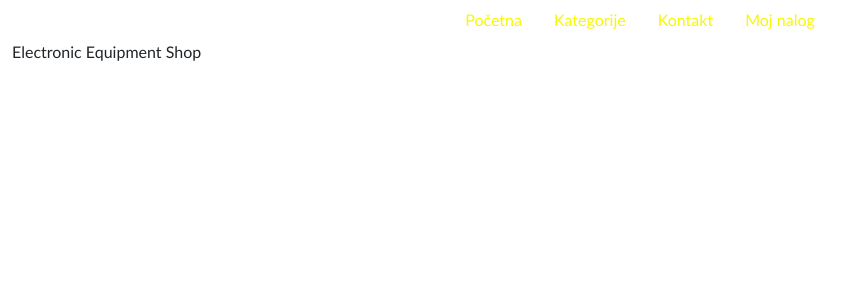
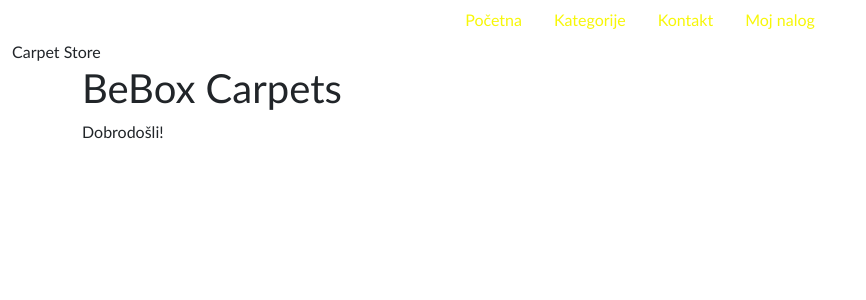
Before and after one commit to BoBeBox/e-commercApp, a React (Create React App) app in the folder 04-front-end/: page / in a window 1280 px wide. Shown: the top 300 px of the page, without its empty margins (0-866 px from the left). Built offline with nearby package versions, Linux system fonts and the light colour scheme.

Commit message:
minor fixes and changes in pages

```diff
--- a/04-front-end/src/components/Application/Application.tsx
+++ b/04-front-end/src/components/Application/Application.tsx
@@ -13,7 +13,7 @@ export default function Application(){
 
                 <div className="Application">
                     <header className="Application-header">
-                        Electronic Equipment Shop
+                        Carpet Store
                     </header>
 
                     <div className="Application-body">
--- a/04-front-end/src/components/BasePage/BasePage.tsx
+++ b/04-front-end/src/components/BasePage/BasePage.tsx
@@ -20,7 +20,7 @@ export default abstract class BasePage<Properties extends PageProperties> extend
             <Container>
                 <Row>
                     <Col className="page-body" sm={12} md={12 - sidebarMd} lg={12 - sidebarLg}>
-
+                        {this.renderMain()}
                     </Col>
                     <Col className="page-sidebar" sm={12} md={sidebarMd} lg={sidebarLg}>
                         { this.props.sidebar }
--- a/04-front-end/src/components/HomePage/HomePage.tsx
+++ b/04-front-end/src/components/HomePage/HomePage.tsx
@@ -3,8 +3,8 @@ export default class HomePage extends BasePage<{}> {
     renderMain(): JSX.Element {
         return (
             <div className="pageHolder">
-                <h1>Home page</h1>
-                <p>Not much here yet...</p>
+                <h1>BeBox Carpets</h1>
+                <p>Dobrodošli!</p>
             </div>
         );
     }
```
